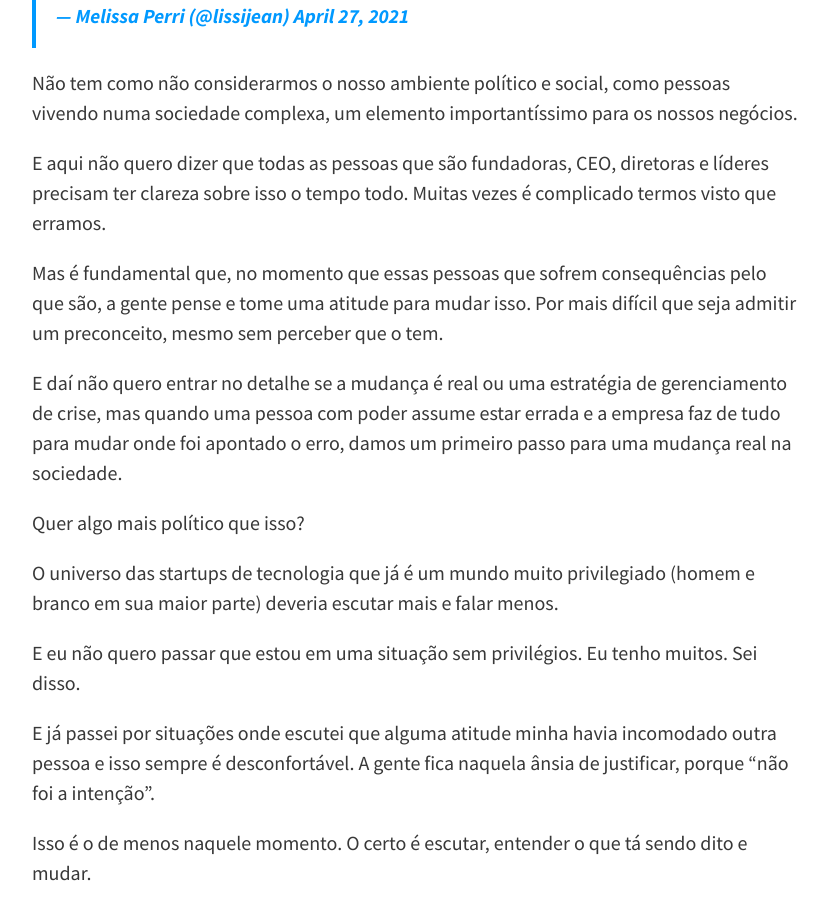
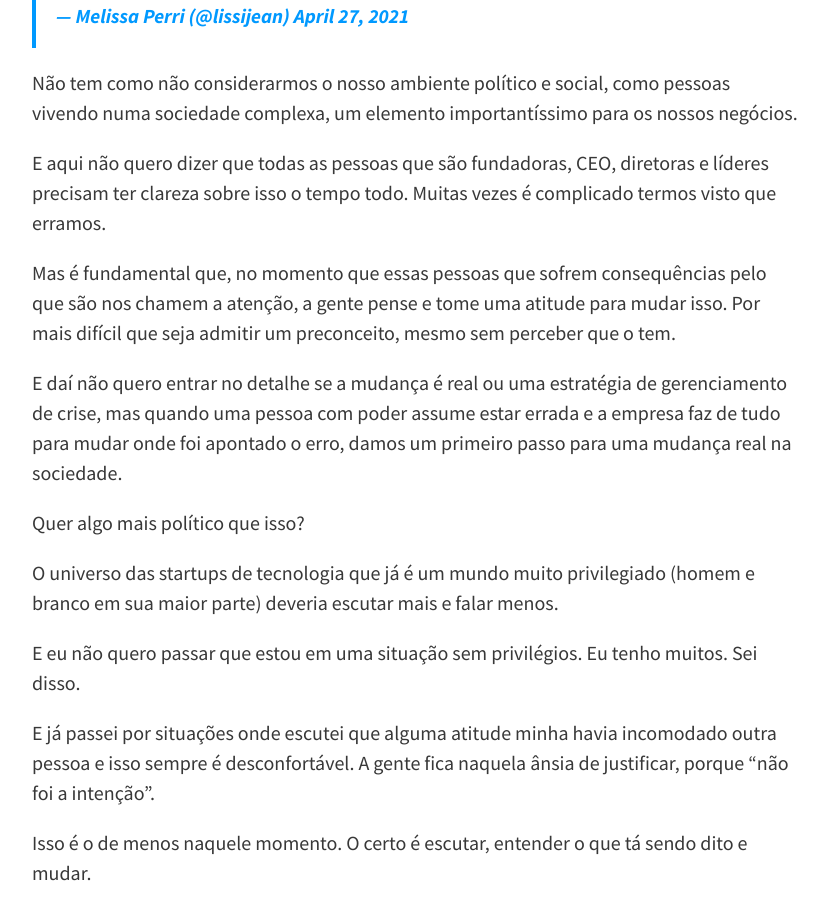
Before and after one commit to felipecbarbosa/felipecbarbosa.github.io, a Jekyll site: the page built from _posts/2021-04-30-startups-negocios-politica.md, in a window 1280 px wide and 900 px high, scrolled down 4589 px. Shown: the whole window, without its empty margins (224-1052 px from the left). Built offline with Jekyll 4.4.1, drawn with Linux system fonts in a browser that asks for light colours; nearby versions of some CDN libraries; comment, search, counter and statistics services are not loaded.

Commit message:
Fixed text

```diff
--- a/_posts/2021-04-30-startups-negocios-politica.md
+++ b/_posts/2021-04-30-startups-negocios-politica.md
@@ -98,7 +98,7 @@ Não tem como não considerarmos o nosso ambiente político e social, como pesso
 
 E aqui não quero dizer que todas as pessoas que são fundadoras, CEO, diretoras e líderes precisam ter clareza sobre isso o tempo todo. Muitas vezes é complicado termos visto que erramos.
 
-Mas é fundamental que, no momento que essas pessoas que sofrem consequências pelo que são, a gente pense e tome uma atitude para mudar isso. Por mais difícil que seja admitir um preconceito, mesmo sem perceber que o tem.
+Mas é fundamental que, no momento que essas pessoas que sofrem consequências pelo que são nos chamem a atenção, a gente pense e tome uma atitude para mudar isso. Por mais difícil que seja admitir um preconceito, mesmo sem perceber que o tem.
 
 E daí não quero entrar no detalhe se a mudança é real ou uma estratégia de gerenciamento de crise, mas quando uma pessoa com poder assume estar errada e a empresa faz de tudo para mudar onde foi apontado o erro, damos um primeiro passo para uma mudança real na sociedade.
 
```
